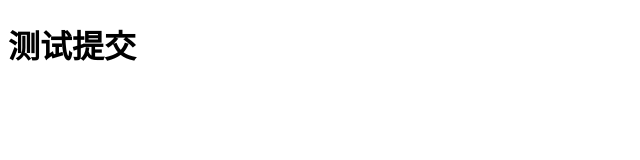
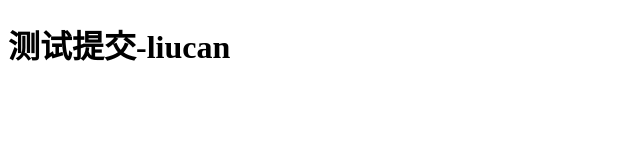
Before and after one commit to 318685465/videonet, a plain HTML site: page src/index.html in a window 1280 px wide. Shown: the whole page, without its empty margins (0-640 px from the left). Drawn offline with Linux system fonts and the light colour scheme.

Commit message:
测试分支提交

```diff
--- a/src/index.html
+++ b/src/index.html
@@ -7,6 +7,6 @@
     <title>Document</title>
 </head>
 <body>
-    <h1>测试提交</h1>
+    <h1>测试提交-liucan</h1>
 </body>
 </html>
```
